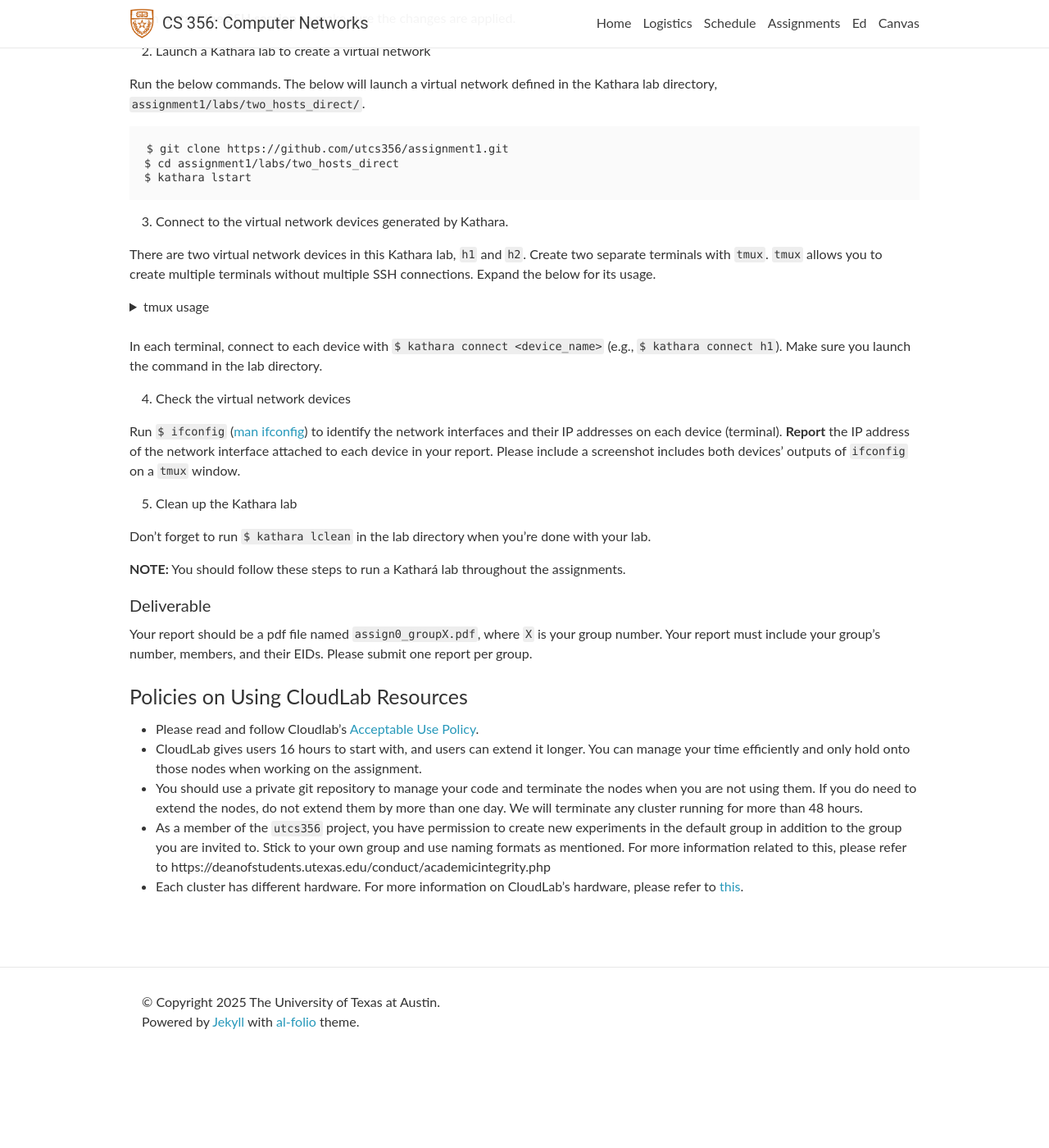
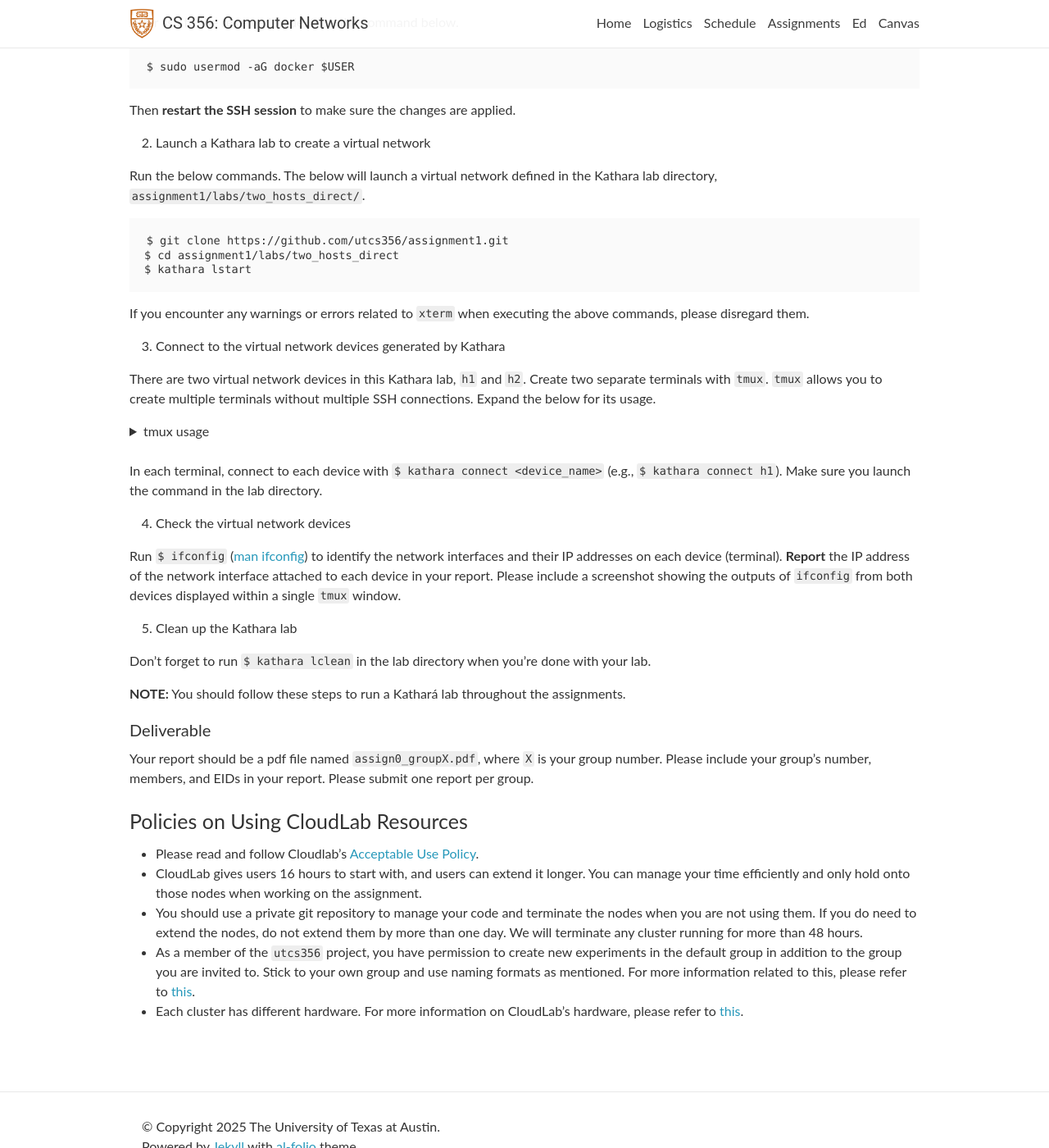
Before and after one commit to utcs356/sp25, a Jekyll site: the page built from _pages/0_cloulab_kathara.md, in a window 1280 px wide and 1400 px high, scrolled down 7028 px. Shown: the whole window at 82% size. Built offline with Jekyll 4.4.1, drawn with Linux system fonts in a browser that asks for light colours; nearby versions of some CDN libraries; comment, search, counter and statistics services are not loaded; before the commit the page ends 8347 px from its top, so only the background shows below that; some of the changed text lies outside the part shown.

Commit message:
update assignment 0 description

````diff
--- a/_pages/0_cloulab_kathara.md
+++ b/_pages/0_cloulab_kathara.md
@@ -40,7 +40,7 @@ Most importantly, it introduces our policies on using CloudLab that will be enfo
 			* If you want to save your keys other than the default location, enter a file path (e.g., `~/foo/mykey`) to save your private key when the prompt asks for it.
 			* If you want additional security, type a passphrase when the prompt asks for it.
 		4. The private key will be saved into the default location, `~/.ssh/id_rsa`. `~/.ssh/id_rsa` is your private key and `~/.ssh/id_rsa.pub` is your public key (upload this during the account registration).
-			* If you have entered a non-default file path,
+      * If you specified a custom file path, your private and public keys will be located at the path you provided (e.g., `~/foo/mykey` for the private key and `~/foo/mykey.pub` for the public key).
 
 		</details>
 		<details>
@@ -63,7 +63,7 @@ Most importantly, it introduces our policies on using CloudLab that will be enfo
 Once you complete the above steps, the instructor or TA will approve your request to join the project so that you can start an experiment.
 
 ### Start an Experiment
-An experiment in CloudLab means the instantiation of a profile. You can think of a profile as a pre-configured VM image that includes OS and necessary setup. An experiment lasts only for the reserved hours, and all the changes you made on top of the profile will be discarded. Make sure that you use a private git repository to save your code.
+An experiment in CloudLab means the instantiation of a profile. You can think of a profile as a pre-configured VM image that includes OS and necessary setup. **An experiment lasts only for the reserved hours, and all the changes you made on top of the profile will be discarded.** Make sure that you use a private git repository to save your code.
 
 1. To start a new experiment, go to your CloudLab dashboard and click the `Experiments` tab in the upper left corner. Then select `Start Experiment`, moving to the profile selection panel.
 ![start_exp_step1]({{site.baseurl}}/assets/img/assignments/assignment0/start_exp_step1.png)
@@ -82,27 +82,32 @@ An experiment in CloudLab means the instantiation of a profile. You can think of
 8. You can navigate to your CloudLab user dashboard to see your list of active experiments. You will move to a webpage describing project details by clicking on the experiment name.
 ![start_exp_step8_1]({{site.baseurl}}/assets/img/assignments/assignment0/start_exp_step8_1.png)
 Click the `List View` on that page, which opens a table where you can obtain the SSH login command (`ssh <cloudlab_id>@<cloudlab_host>`) to log in to your machine.
+Ensure that the status of your experiment is "Ready" before attempting to access it via SSH. It may take approximately 10 minutes for the experiment to reach the ready state.
 ![start_exp_step8_2]({{site.baseurl}}/assets/img/assignments/assignment0/start_exp_step8_2.png)
 
 9. Try to login to the machine by executing the provided SSH command in your terminal. This step will only work if you have uploaded your SSH public key to your CloudLab account. Add your public key if you did not add it during the registration ([here](https://www.cloudlab.us/ssh-keys.php)).
 	* `$ ssh <cloudlab_id>@<cloudlab_host>`
+  * If you specified a custom file path while creating your SSH key pair, try: `$ ssh -i <private_key_path> <cloudlab_id>@<cloudlab_host>`.
 	* You may want to setup remote development on VSCode. Make sure the above ssh command works before VSCode setup.
 	<details>
 	<summary markdown="span">VSCode setup</summary>
-	1. Install the [Remote-SSH extension](https://marketplace.visualstudio.com/items?itemName=ms-vscode-remote.remote-ssh)
-	2. In VS Code, select Remote-SSH: Connect to Host... from the Command Palette (F1) and use the same `<cloudlab_id>@<cloudlab_host>` as in the above ssh command.
+	1. Install the [Remote-SSH extension](https://marketplace.visualstudio.com/items?itemName=ms-vscode-remote.remote-ssh).
+	2. In VS Code, select `Remote-SSH: Connect to Host...` from the Command Palette (F1) and use the same `<cloudlab_id>@<cloudlab_host>` as in the above ssh command.
 	3. If VS Code cannot automatically detect the type of server you are connecting to, you will be asked to select the type manually. Select `Linux`.
-	4. You can then open any folder or workspace on the remote machine using File > Open... or File > Open Workspace... just as you would locally!
+	4. You can then open any folder or workspace on the remote machine using `File > Open...` or `File > Open Workspace...` just as you would locally!
 
 	Refer to the [link](https://code.visualstudio.com/docs/remote/ssh#_connect-to-a-remote-host) for more detailed instructions.
 	</details>
 
-**If you find yourself stuck on any of the above steps, don’t hesitate to post a question to Ed!**
+**If you find yourself stuck on any of the above steps, don’t hesitate to post your questions to Ed!**
 
 ### Tasks
 #### Part 1: Check for the Available Resources
-Check for the number of CPU physical cores and logical cores (threads) available (use `$ lshw -class cpu` or `$ lscpu`) and memory available (use `$ free -h`) on the node you reserved.
-**Report** the available resources in your report.
+Check the number of physical CPU cores, logical cores (threads), and available memory on the node you reserved using the following commands:
+  * CPU information: `$ lshw -class cpu` or `$ lscpu`
+  * Memory information: `$ free -h`
+Include the resource details from these commands in your report.
+
 #### Part 2: Create a virtual network with Kathará
 Throughout the assignments, we will use [Kathará](https://www.kathara.org/), an open-source container-based network emulation system. With the network emulation tools like Kathará, we can test (network) applications without multiple servers and network devices. In Kathara, you can create a virtual network consisting of multiple virtual network devices by launching a Kathara lab. A Kathara lab directory in which you launch the lab defines a virtual network to be created.
 
@@ -123,9 +128,10 @@ $ git clone https://github.com/utcs356/assignment1.git
 $ cd assignment1/labs/two_hosts_direct
 $ kathara lstart
 ```
+If you encounter any warnings or errors related to `xterm` when executing the above commands, please disregard them.
 
 {:start="3"}
-3. Connect to the virtual network devices generated by Kathara.
+3. Connect to the virtual network devices generated by Kathara
 
 There are two virtual network devices in this Kathara lab, `h1` and `h2`. Create two separate terminals with `tmux`. `tmux` allows you to create multiple terminals without multiple SSH connections. Expand the below for its usage.
 
@@ -146,7 +152,7 @@ In each terminal, connect to each device with `$ kathara connect <device_name>`
 4. Check the virtual network devices
 
 Run `$ ifconfig` ([man ifconfig](https://man7.org/linux/man-pages/man8/ifconfig.8.html)) to identify the network interfaces and their IP addresses on each device (terminal).
-**Report** the IP address of the network interface attached to each device in your report. Please include a screenshot includes both devices' outputs of `ifconfig` on a `tmux` window.
+**Report** the IP address of the network interface attached to each device in your report. Please include a screenshot showing the outputs of `ifconfig` from both devices displayed within a single `tmux` window.
 
 {:start="5"}
 5. Clean up the Kathara lab
@@ -156,12 +162,12 @@ Don't forget to run `$ kathara lclean` in the lab directory when you're done wit
 **NOTE:** You should follow these steps to run a Kathará lab throughout the assignments.
 
 #### Deliverable
-Your report should be a pdf file named `assign0_groupX.pdf`, where `X` is your group number. Your report must include your group’s number, members, and their EIDs. Please submit one report per group.
+Your report should be a pdf file named `assign0_groupX.pdf`, where `X` is your group number. Please include your group’s number, members, and EIDs in your report. Please submit one report per group.
 
 
 ### Policies on Using CloudLab Resources
 * Please read and follow Cloudlab's [Acceptable Use Policy](https://www.cloudlab.us/aup.php).
 * CloudLab gives users 16 hours to start with, and users can extend it longer. You can manage your time efficiently and only hold onto those nodes when working on the assignment.
 * You should use a private git repository to manage your code and terminate the nodes when you are not using them. If you do need to extend the nodes, do not extend them by more than one day. We will terminate any cluster running for more than 48 hours.
-* As a member of the `utcs356` project, you have permission to create new experiments in the default group in addition to the group you are invited to. Stick to your own group and use naming formats as mentioned. For more information related to this, please refer to https://deanofstudents.utexas.edu/conduct/academicintegrity.php
+* As a member of the `utcs356` project, you have permission to create new experiments in the default group in addition to the group you are invited to. Stick to your own group and use naming formats as mentioned. For more information related to this, please refer to [this](https://deanofstudents.utexas.edu/conduct/academicintegrity.php).
 * Each cluster has different hardware. For more information on CloudLab's hardware, please refer to [this](http://docs.cloudlab.us/hardware.html).
````
